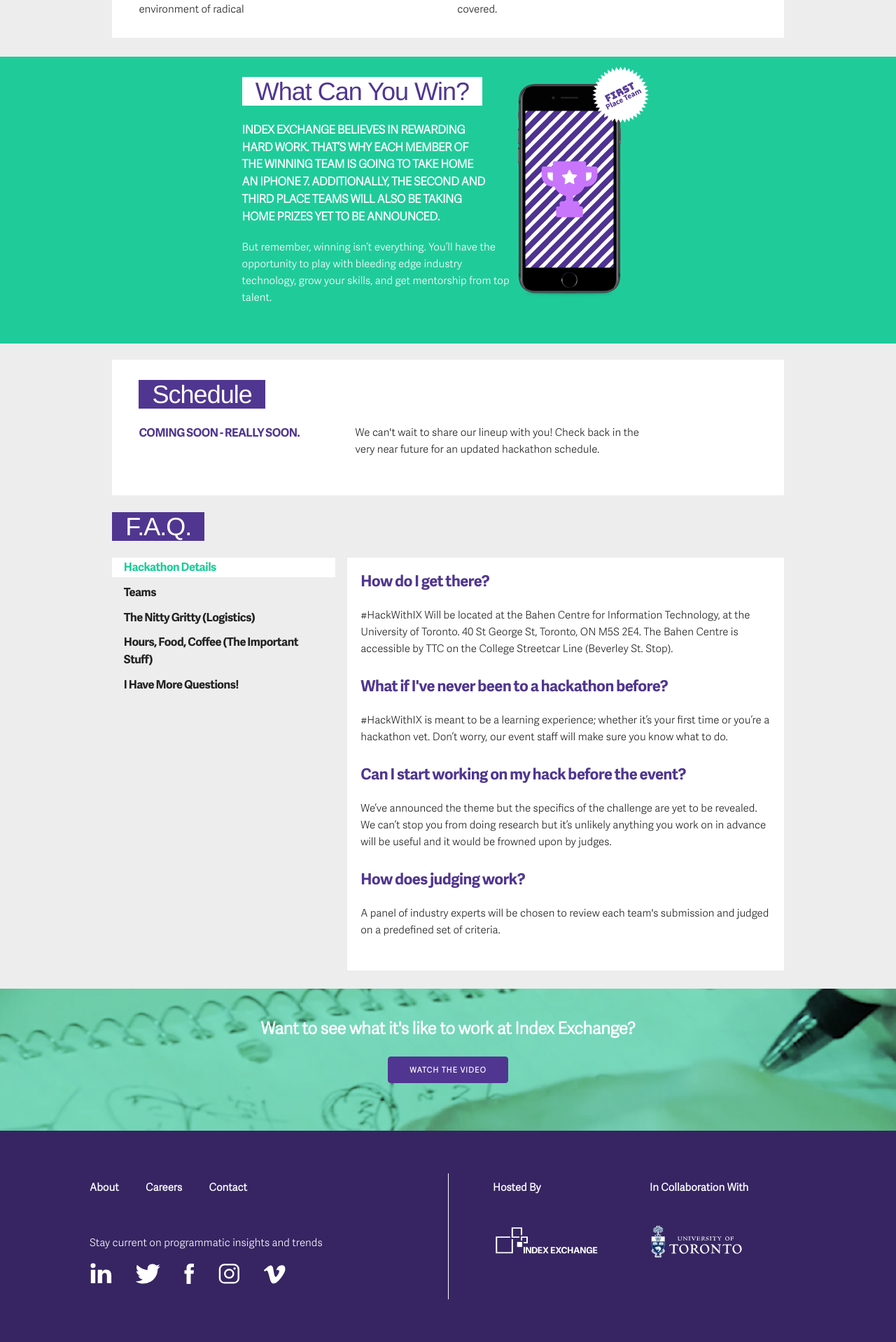
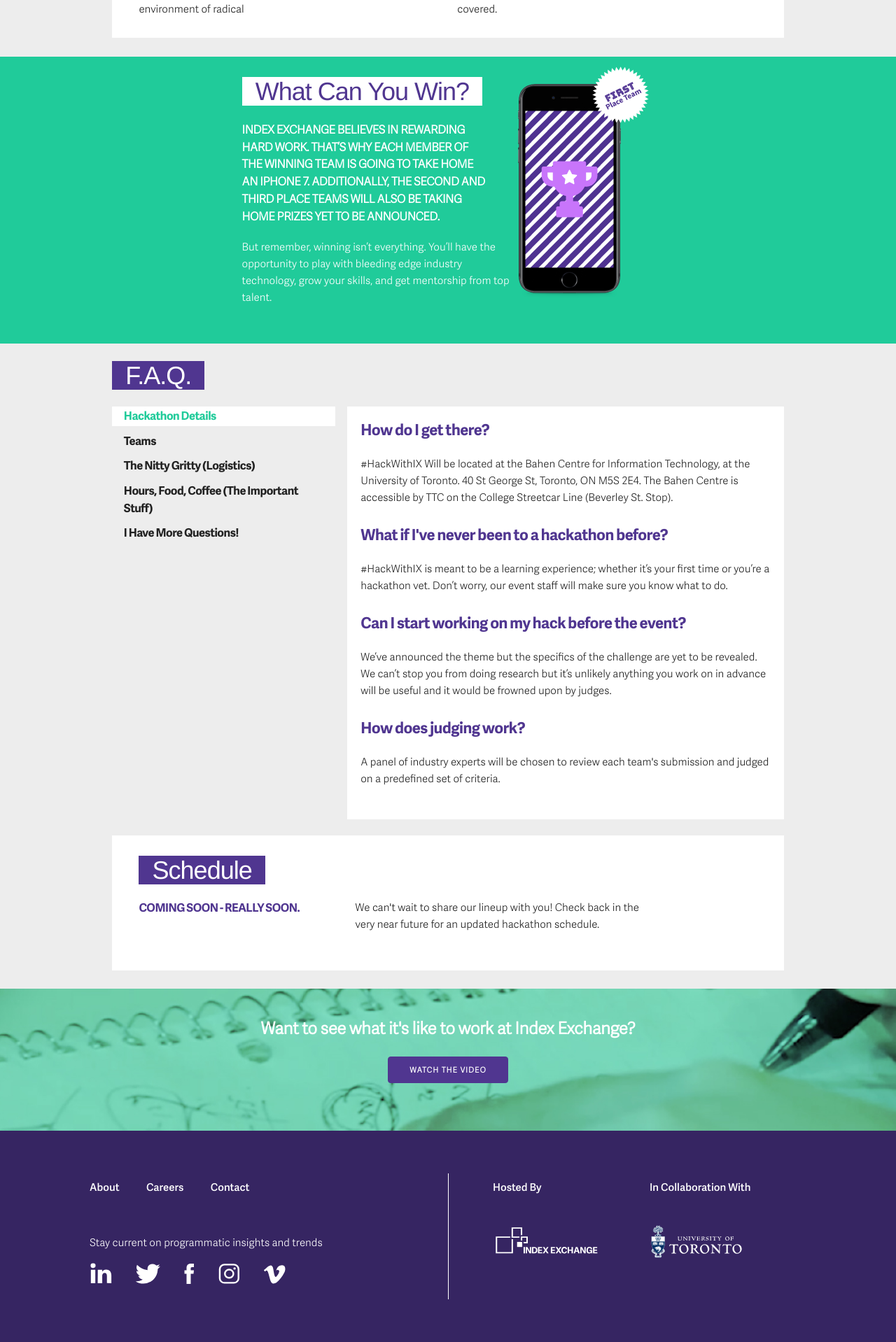
Before and after one commit to martinlaws/hackathon, a Jekyll site: the page built from index.html, in a window 1280 px wide. Shown: the part 1252-3170 px from the top of the page at 70% size. Built offline with Jekyll 4.4.1, drawn with Linux system fonts in a browser that asks for light colours; some web fonts are replaced.

Commit message:
Moved FAQ above schedule block and updated footer semibold fonts

```diff
--- a/_assets/stylesheets/footer.scss
+++ b/_assets/stylesheets/footer.scss
@@ -22,8 +22,8 @@
       ul.ix-links {
         li > a {
           color: #fff;
+          font-family: $semibold-font;
           padding-right: 3vw;
-          font-weight: 600;
           text-decoration: none;
         }
         li > a:hover {
@@ -75,7 +75,7 @@
           width: 40%;
           margin-right: 15%;
           color: #fff;
-          font-weight: 600;
+          font-family: $semibold-font;
           a > img {
             margin-top: 25%;
             display: block;
@@ -117,7 +117,7 @@
         display: flex;
         justify-content: center;
         ul {
-          width: 40%;
+          width: 75%;
           justify-content: center;
           text-align: center;
           flex-flow: row wrap;
--- a/_assets/stylesheets/typography.scss
+++ b/_assets/stylesheets/typography.scss
@@ -22,6 +22,7 @@
 $site-title-font: 'Bungee Inline', Helvetica, sans-serif;
 $section-title-font: 'Bungee Inline', Helvetica, sans-serif;
 $subheading-font: 'AdelleSans-Bold', sans-serif;
+$semibold-font: 'AdelleSans-semiBold', sans-serif;
 
 // Navigation Bar
 $primary-nav-font: 'Bungee Inline', Helvetica, sans-serif;
--- a/index.html
+++ b/index.html
@@ -101,22 +101,6 @@
         </article>
     </section>
   </div> -->
-  <div class="container panel">
-    <h3 class="header" id="schedule"><mark>Schedule</mark></h3>
-    <section class="double schedule">
-      <article>
-        <h5>
-          Coming soon - really soon.
-        </h5>
-      </article>
-      <article>
-        <p>
-          We can't wait to share our lineup with you! Check back in the very near
-          future for an updated hackathon schedule.
-        </p>
-      </article>
-    </section>
-  </div>
   <div class="container faq">
     <h3 class="header" id="faq"><mark>F.A.Q.</mark></h3>
     <section class="double schedule">
@@ -242,6 +226,23 @@
       </article>
     </section>
   </div>
+
+  <div class="container panel">
+    <h3 class="header" id="schedule"><mark>Schedule</mark></h3>
+    <section class="double schedule">
+      <article>
+        <h5>
+          Coming soon - really soon.
+        </h5>
+      </article>
+      <article>
+        <p>
+          We can't wait to share our lineup with you! Check back in the very near
+          future for an updated hackathon schedule.
+        </p>
+      </article>
+    </section>
+  </div>
   <!-- <div class="container">
     <h3 class="header" id="guest-speakers"><mark>Guest Speakers</mark></h3>
     <section class="triple">
```
